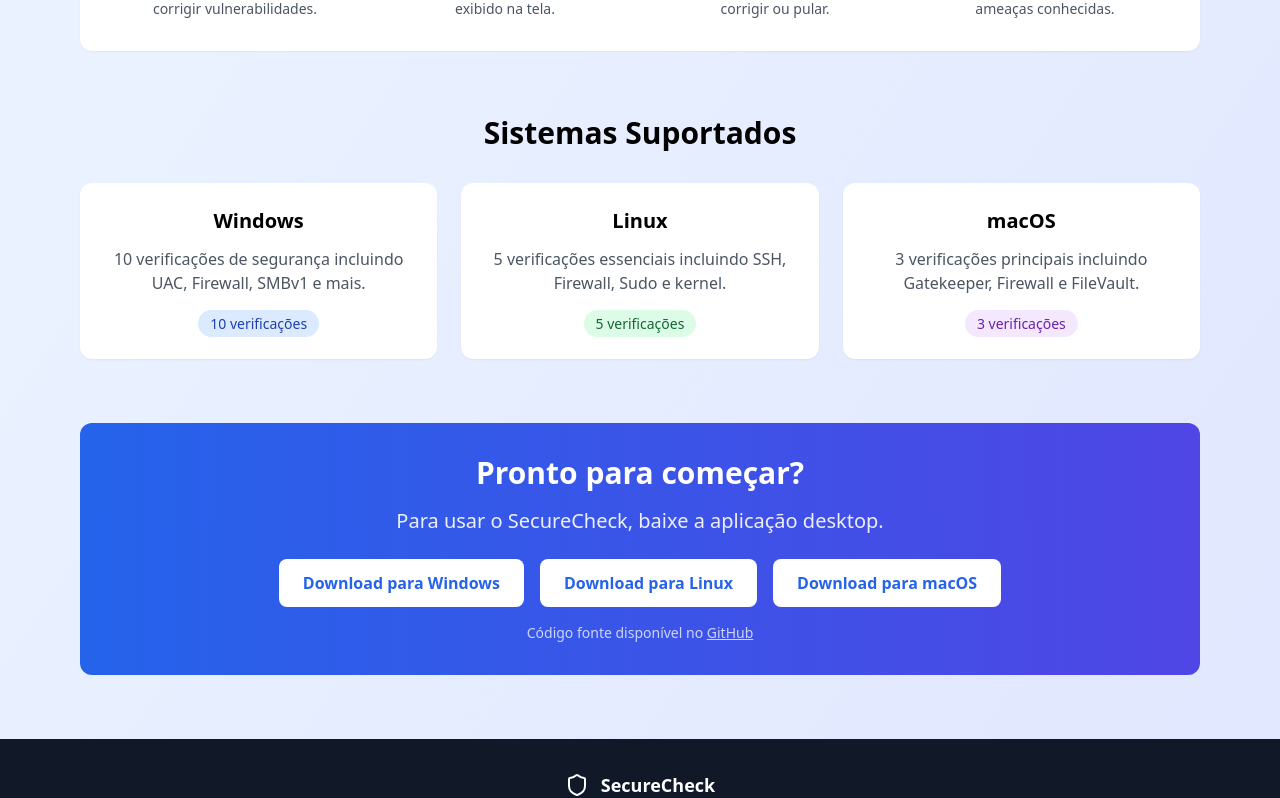
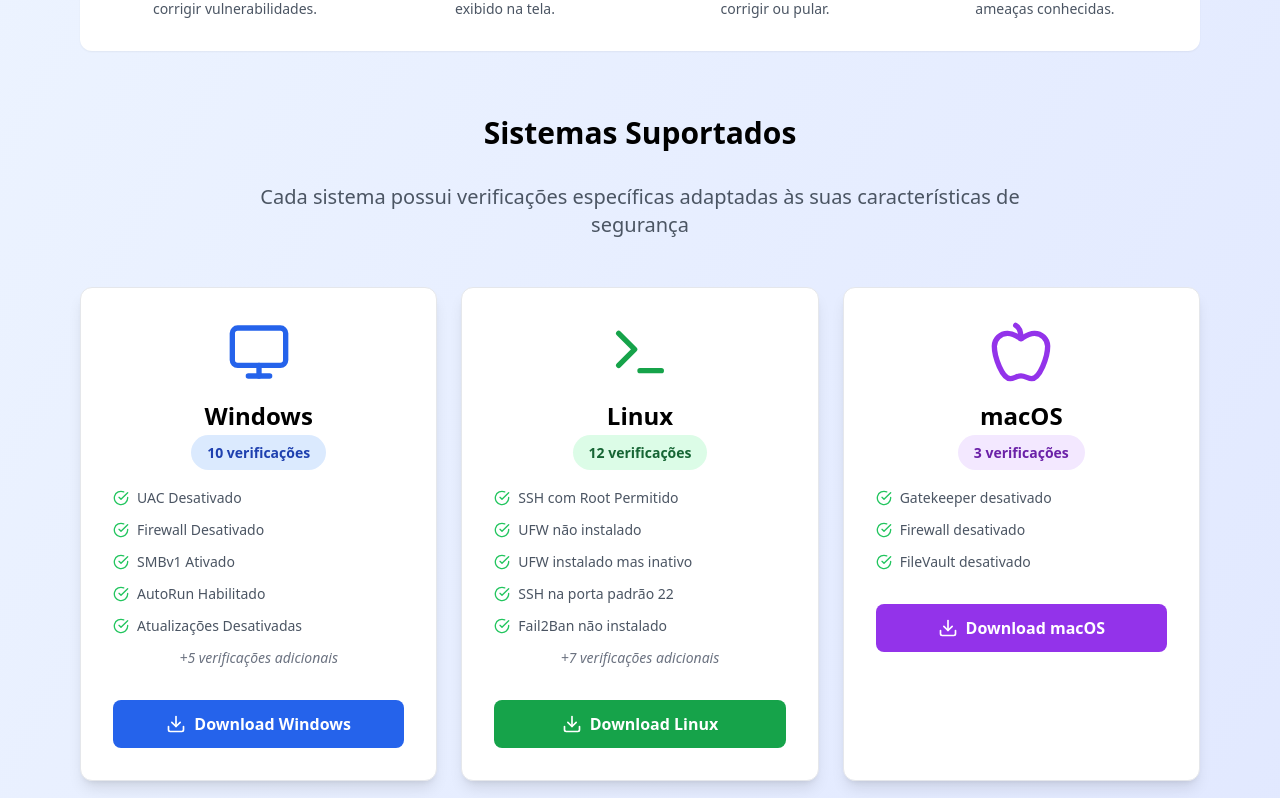
Before and after one commit to jeanccoelho/secure-check, a React (Vite) app: page / in a window 1280 px wide. Shown: the part 1005-1803 px from the top of the page. Built offline with nearby package versions, Linux system fonts and the light colour scheme.

Commit message:
Melhorar seção de sistemas suportados

```diff
--- a/src/components/LandingPage.tsx
+++ b/src/components/LandingPage.tsx
@@ -1,5 +1,6 @@
 import React from 'react';
-import { Shield, Github, Download, CheckCircle, AlertTriangle, Lock } from 'lucide-react';
+import { Shield, Github, Download, CheckCircle, AlertTriangle, Lock, Monitor, Terminal, Apple } from 'lucide-react';
+import { vulnerabilityDefinitions } from '../data/vulnerabilities';
 
 interface LandingPageProps {
   onStartScan: () => void;
@@ -122,23 +123,100 @@ export const LandingPage: React.FC<LandingPageProps> = ({ onStartScan }) => {
         </div>
 
         {/* Supported Systems */}
-        <div className="text-center mb-16">
+        <div className="text-center mb-16" id="sistemas">
           <h3 className="text-3xl font-bold mb-8">Sistemas Suportados</h3>
+          <p className="text-xl text-gray-600 mb-12 max-w-3xl mx-auto">
+            Cada sistema possui verificações específicas adaptadas às suas características de segurança
+          </p>
           <div className="grid md:grid-cols-3 gap-6">
-            <div className="bg-white p-6 rounded-xl shadow-sm">
-              <h4 className="text-xl font-semibold mb-3">Windows</h4>
-              <p className="text-gray-600 mb-4">10 verificações de segurança incluindo UAC, Firewall, SMBv1 e mais.</p>
-              <span className="bg-blue-100 text-blue-800 px-3 py-1 rounded-full text-sm">10 verificações</span>
+            {/* Windows Card */}
+            <div className="bg-white p-8 rounded-xl shadow-lg border border-gray-200 hover:shadow-xl transition-shadow">
+              <div className="text-center mb-6">
+                <Monitor className="h-16 w-16 text-blue-600 mx-auto mb-4" />
+                <h4 className="text-2xl font-bold mb-2">Windows</h4>
+                <span className="bg-blue-100 text-blue-800 px-4 py-2 rounded-full text-sm font-semibold">
+                  {vulnerabilityDefinitions.windows.length} verificações
+                </span>
+              </div>
+
+              <div className="space-y-3 mb-8">
+                {vulnerabilityDefinitions.windows.slice(0, 5).map((vuln, index) => (
+                  <div key={index} className="flex items-center text-sm text-gray-600">
+                    <CheckCircle className="h-4 w-4 text-green-500 mr-2 flex-shrink-0" />
+                    <span className="truncate">{vuln.name}</span>
+                  </div>
+                ))}
+                {vulnerabilityDefinitions.windows.length > 5 && (
+                  <div className="text-sm text-gray-500 italic">
+                    +{vulnerabilityDefinitions.windows.length - 5} verificações adicionais
+                  </div>
+                )}
+              </div>
+
+              <button className="w-full bg-blue-600 text-white py-3 px-6 rounded-lg font-semibold hover:bg-blue-700 transition-colors flex items-center justify-center space-x-2">
+                <Download className="h-5 w-5" />
+                <span>Download Windows</span>
+              </button>
             </div>
-            <div className="bg-white p-6 rounded-xl shadow-sm">
-              <h4 className="text-xl font-semibold mb-3">Linux</h4>
-              <p className="text-gray-600 mb-4">5 verificações essenciais incluindo SSH, Firewall, Sudo e kernel.</p>
-              <span className="bg-green-100 text-green-800 px-3 py-1 rounded-full text-sm">5 verificações</span>
+
+            {/* Linux Card */}
+            <div className="bg-white p-8 rounded-xl shadow-lg border border-gray-200 hover:shadow-xl transition-shadow">
+              <div className="text-center mb-6">
+                <Terminal className="h-16 w-16 text-green-600 mx-auto mb-4" />
+                <h4 className="text-2xl font-bold mb-2">Linux</h4>
+                <span className="bg-green-100 text-green-800 px-4 py-2 rounded-full text-sm font-semibold">
+                  {vulnerabilityDefinitions.linux.length} verificações
+                </span>
+              </div>
+
+              <div className="space-y-3 mb-8">
+                {vulnerabilityDefinitions.linux.slice(0, 5).map((vuln, index) => (
+                  <div key={index} className="flex items-center text-sm text-gray-600">
+                    <CheckCircle className="h-4 w-4 text-green-500 mr-2 flex-shrink-0" />
+                    <span className="truncate">{vuln.name}</span>
+                  </div>
+                ))}
+                {vulnerabilityDefinitions.linux.length > 5 && (
+                  <div className="text-sm text-gray-500 italic">
+                    +{vulnerabilityDefinitions.linux.length - 5} verificações adicionais
+                  </div>
+                )}
+              </div>
+
+              <button className="w-full bg-green-600 text-white py-3 px-6 rounded-lg font-semibold hover:bg-green-700 transition-colors flex items-center justify-center space-x-2">
+                <Download className="h-5 w-5" />
+                <span>Download Linux</span>
+              </button>
             </div>
-            <div className="bg-white p-6 rounded-xl shadow-sm">
-              <h4 className="text-xl font-semibold mb-3">macOS</h4>
-              <p className="text-gray-600 mb-4">3 verificações principais incluindo Gatekeeper, Firewall e FileVault.</p>
-              <span className="bg-purple-100 text-purple-800 px-3 py-1 rounded-full text-sm">3 verificações</span>
+
+            {/* macOS Card */}
+            <div className="bg-white p-8 rounded-xl shadow-lg border border-gray-200 hover:shadow-xl transition-shadow">
+              <div className="text-center mb-6">
+                <Apple className="h-16 w-16 text-purple-600 mx-auto mb-4" />
+                <h4 className="text-2xl font-bold mb-2">macOS</h4>
+                <span className="bg-purple-100 text-purple-800 px-4 py-2 rounded-full text-sm font-semibold">
+                  {vulnerabilityDefinitions.macos.length} verificações
+                </span>
+              </div>
+
+              <div className="space-y-3 mb-8">
+                {vulnerabilityDefinitions.macos.slice(0, 5).map((vuln, index) => (
+                  <div key={index} className="flex items-center text-sm text-gray-600">
+                    <CheckCircle className="h-4 w-4 text-green-500 mr-2 flex-shrink-0" />
+                    <span className="truncate">{vuln.name}</span>
+                  </div>
+                ))}
+                {vulnerabilityDefinitions.macos.length > 5 && (
+                  <div className="text-sm text-gray-500 italic">
+                    +{vulnerabilityDefinitions.macos.length - 5} verificações adicionais
+                  </div>
+                )}
+              </div>
+
+              <button className="w-full bg-purple-600 text-white py-3 px-6 rounded-lg font-semibold hover:bg-purple-700 transition-colors flex items-center justify-center space-x-2">
+                <Download className="h-5 w-5" />
+                <span>Download macOS</span>
+              </button>
             </div>
           </div>
         </div>
```
